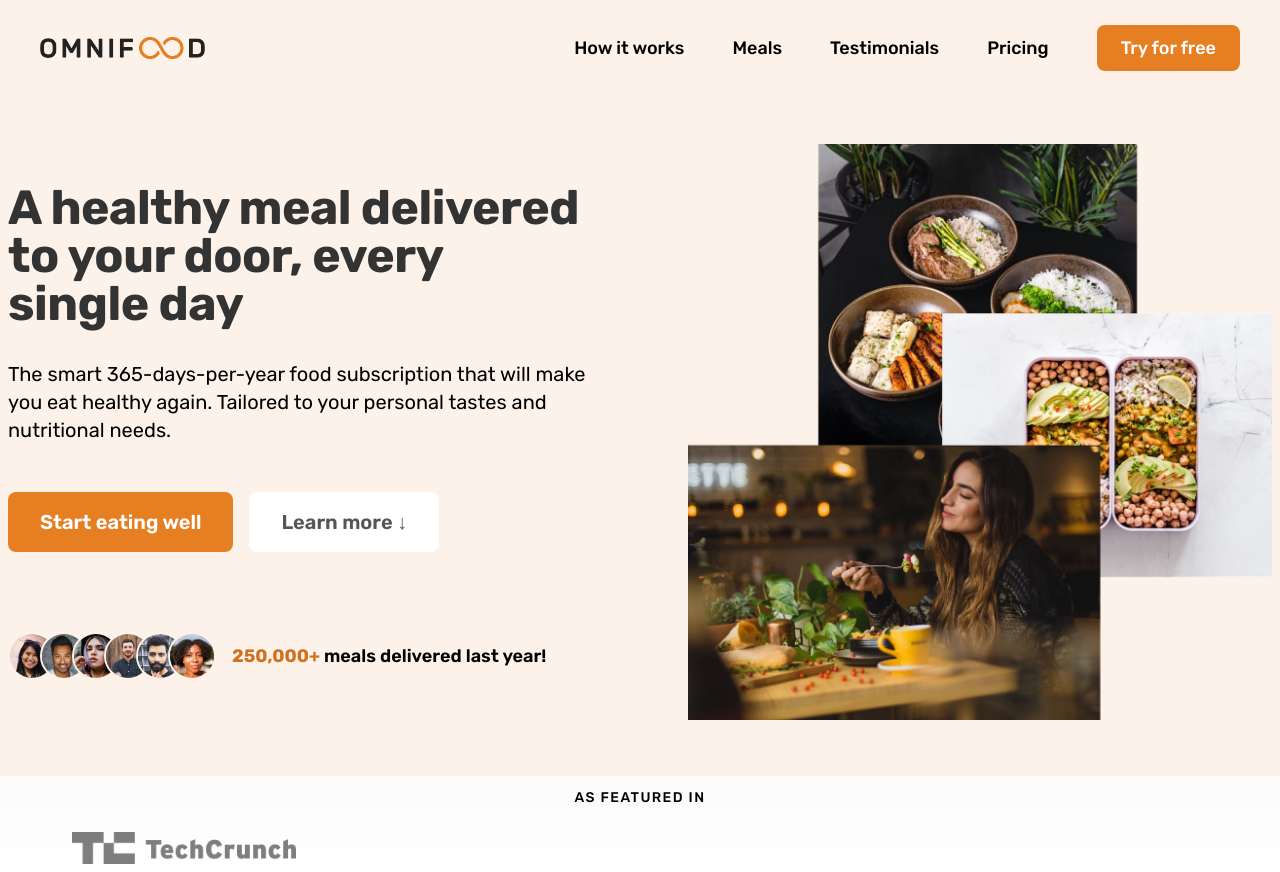
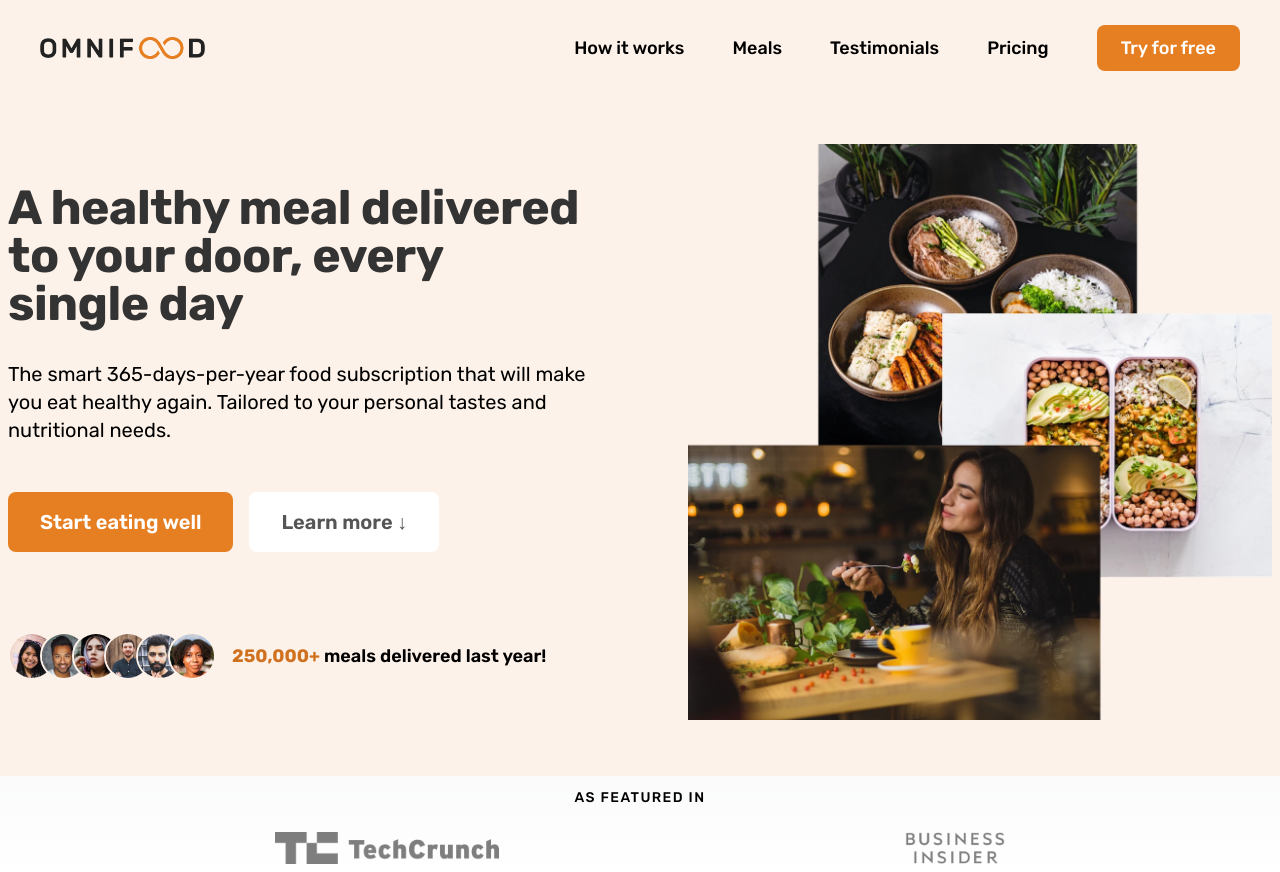
Before and after one commit to riwepo/omnifood-nextjs, a Next.js app: page / in a window 1280 px wide. Built offline with nearby package versions, Linux system fonts and the light colour scheme.

Commit message:
added second logo and sizing

```diff
--- a/src/components/featured/featured-logos.js
+++ b/src/components/featured/featured-logos.js
@@ -1,14 +1,25 @@
 import Image from "next/image";
 
 function FeaturedLogos() {
+  const logoHeight = 32;
+  const techCrunchRatio = 562 / 80;
+  const businessInsiderRatio = 252 / 80;
+  const techCrunchWidth = logoHeight * techCrunchRatio;
+  const businessInsiderWidth = logoHeight * businessInsiderRatio;
   return (
-    <div className="flex">
+    <div className="flex justify-around">
       <Image
-        // 562 x 80
         src="/img/logos/techcrunch.png"
         alt="Techcrunch logo"
-        height="32"
-        width="224"
+        height={logoHeight}
+        width={techCrunchWidth}
+        className="opacity-50 brightness-0"
+      />
+      <Image
+        src="/img/logos/business-insider.png"
+        alt="Business Insider logo"
+        height={logoHeight}
+        width={businessInsiderWidth}
         className="opacity-50 brightness-0"
       />
     </div>
```
